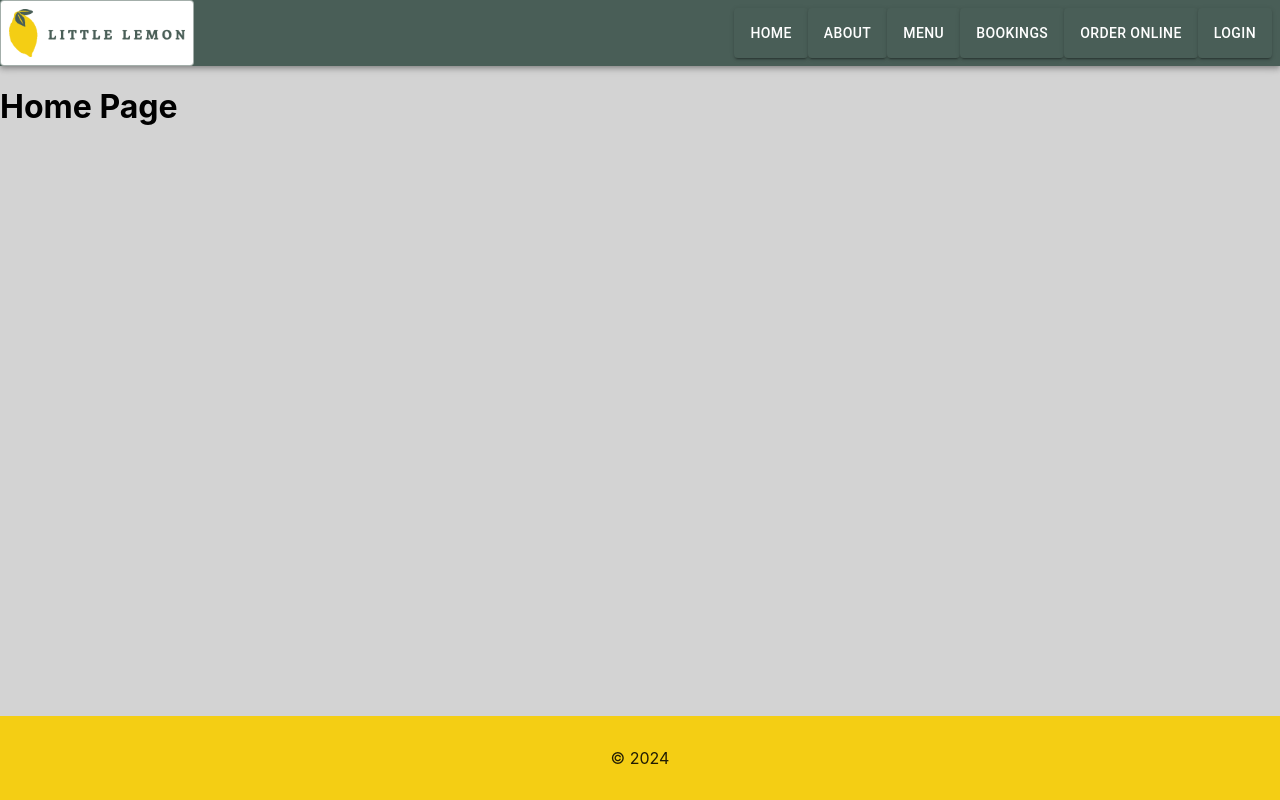
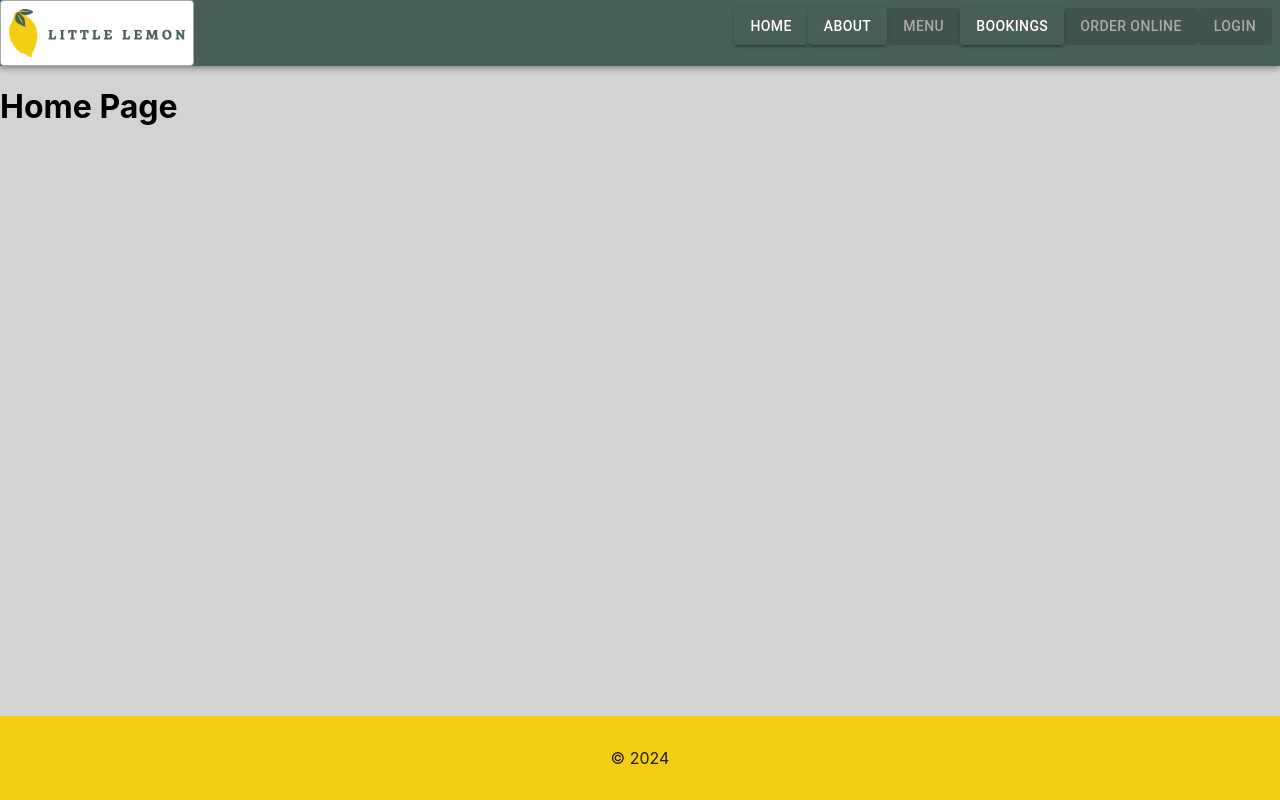
Before and after one commit to ipilatuna-udt/developer-capstone, a React (Create React App) app: page / in a window 1280 px wide. Built offline with nearby package versions, Linux system fonts and the light colour scheme.

Commit message:
Disabling non-included pages

```diff
--- a/src/ThemeProvider.js
+++ b/src/ThemeProvider.js
@@ -11,6 +11,9 @@ const theme = createTheme({
     secondary: {
       main: "#F4CE14",
     },
+    action:{
+      disabled: "darkgray",
+    }
   },
 });
 
--- a/src/components/Header.js
+++ b/src/components/Header.js
@@ -1,4 +1,4 @@
-import { AppBar, Box, Button } from "@mui/material";
+import { AppBar, Box, Button, Tooltip } from "@mui/material";
 import { pages } from "../pages/routing";
 
 const HeaderLogo = () => (
@@ -40,15 +40,27 @@ function Header() {
             }}
           >
             {pages.map((page) => (
+              <Tooltip
+                key={page.href}
+                title={page.disabled ? "Coming soon" : ""}
+                placement="bottom"
+              >
+                <span>
                   <Button
                     key={page.href}
                     href={page.href}
                     variant="contained"
                     aria-label={page.label}
-                aria-current={currentPath === page.href ? "page" : undefined}
+                    aria-current={
+                      currentPath === page.href ? "page" : undefined
+                    }
+                    disabled={page.disabled}
+                    aria-disabled={page.disabled}
                   >
                     {page.label}
                   </Button>
+                </span>
+              </Tooltip>
             ))}
           </Box>
         </Box>
--- a/src/pages/routing/pages.js
+++ b/src/pages/routing/pages.js
@@ -20,21 +20,25 @@ const pages = [
     href: "/menu",
     component: MenuPage,
     label: "Menu",
+    disabled: true,
   },
   {
     href: "/bookings",
     component: BookingsPage,
     label: "Bookings",
+    visible: true,
   },
   {
     href: "/order-online",
     component: OrderOnlinePage,
     label: "Order Online",
+    disabled: true,
   },
   {
     href: "/login",
     component: LoginPage,
     label: "Login",
+    disabled: true,
   },
 ];
 
```
Lines whose indentation alone changed are shown as unchanged.
